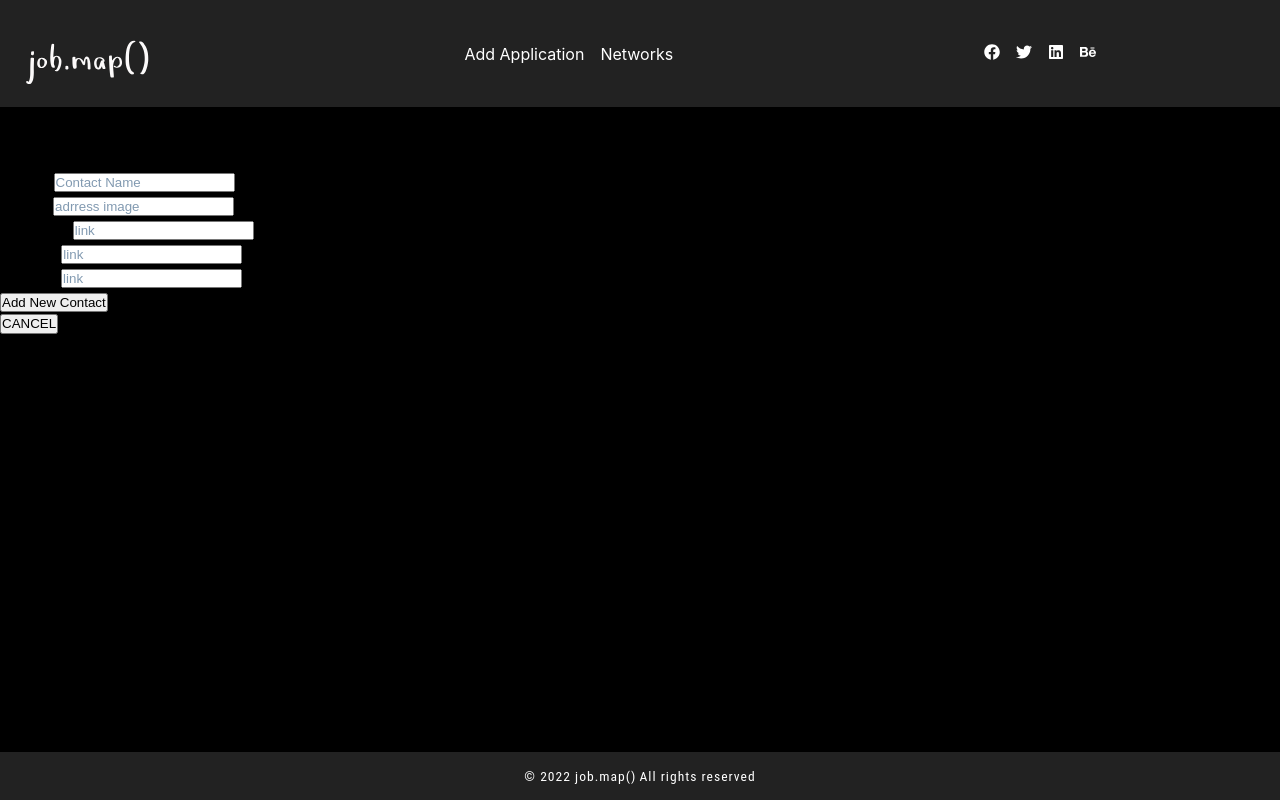
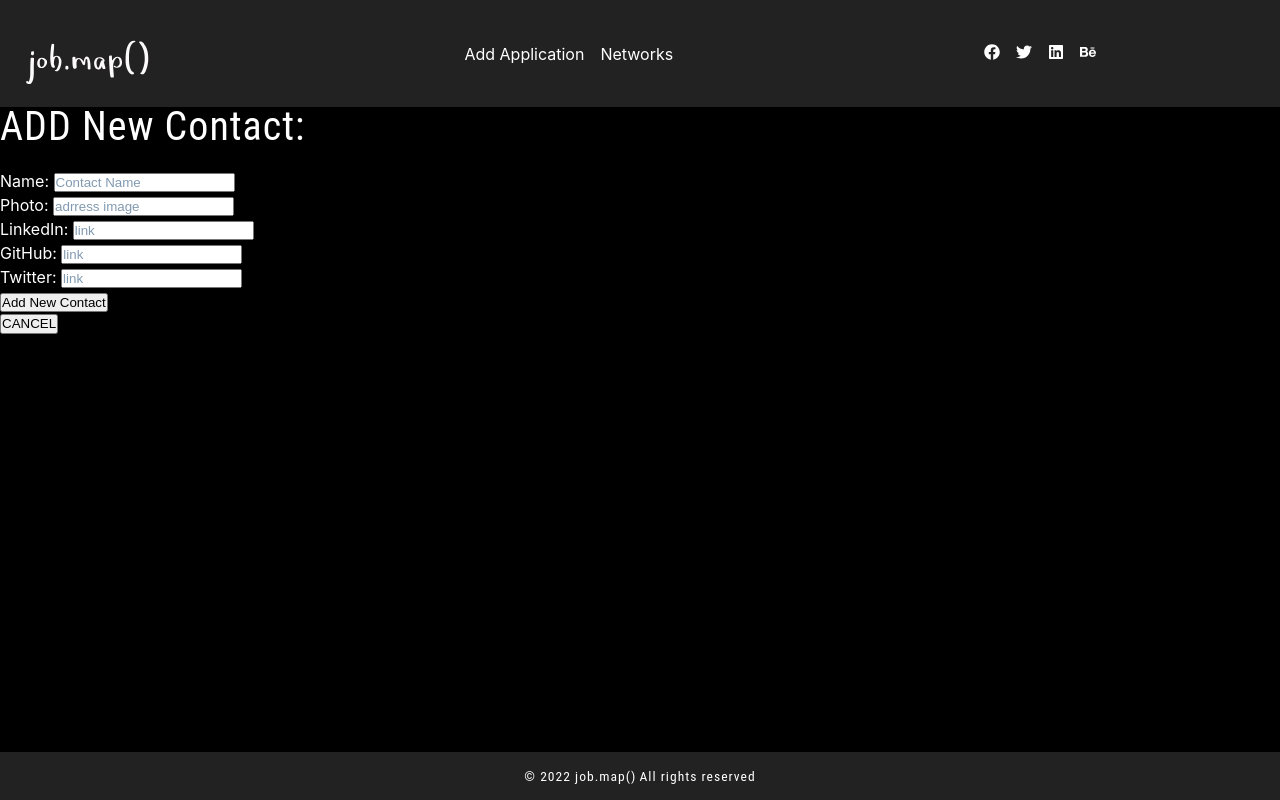
Before and after one commit to hopeVaughn/job_map, a React (Create React App) app: page /contacts in a window 1280 px wide. Built offline with nearby package versions, Linux system fonts and the light colour scheme.

Commit message:
Delete contact works

```diff
--- a/src/components/AddContact.js
+++ b/src/components/AddContact.js
@@ -1,6 +1,7 @@
-import React, { useState } from 'react'
+import React, { useState} from 'react'
 import { Link, useNavigate } from "react-router-dom";
 import axios from "axios";
+import styled from 'styled-components';
 
 
 function AddContact() {
@@ -34,10 +35,9 @@ function AddContact() {
 
 
 
-
-
   return (
     <>
+    <Wrapper>
       <div className="Appform">
       <div className='form-add'>
         <h2>ADD New contact:</h2>
@@ -113,8 +113,13 @@ function AddContact() {
         </Link>
 
     </div>
+    </Wrapper>
     </>
   )
 }
 
 export default AddContact
+
+const Wrapper = styled.form`
+  color: white;
+`
```
